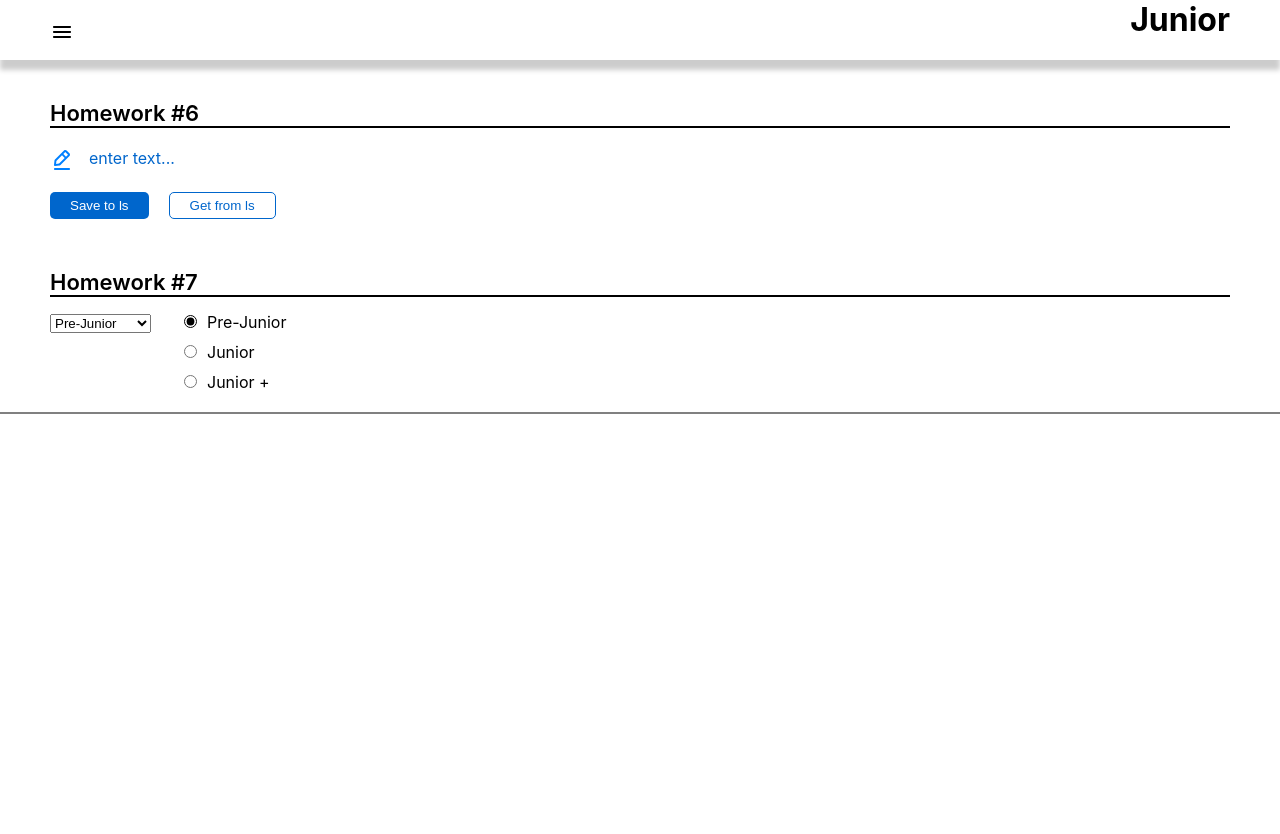
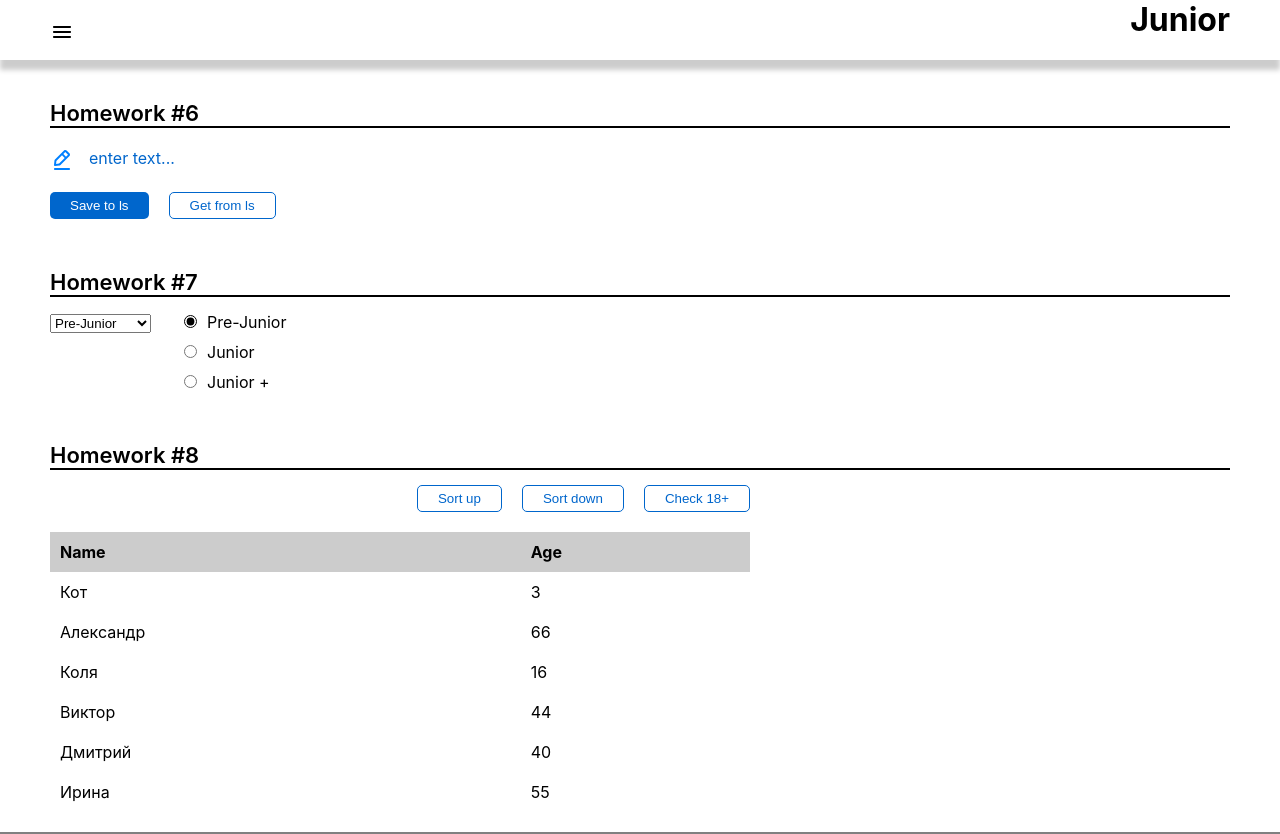
Before and after one commit to vladgrudak/homework-front-main-2, a React (Create React App) app: page /#/junior in a window 1280 px wide. Before the commit the page ends 800 px from the top, so only its background shows below. Built offline with nearby package versions, Linux system fonts and the light colour scheme.

Commit message:
Sprint 3 - Homework 8

```diff
--- a/src/s2-homeworks/hw05/pages/Junior.tsx
+++ b/src/s2-homeworks/hw05/pages/Junior.tsx
@@ -1,7 +1,7 @@
 import React from 'react'
 import HW6 from '../../hw06/HW6'
 import HW7 from '../../hw07/HW7'
-// import HW8 from '../../hw08/HW8'
+import HW8 from '../../hw08/HW8'
 // import HW9 from '../../hw09/HW9'
 
 function Junior() {
@@ -9,7 +9,7 @@ function Junior() {
         <div id={'hw5-page-junior'}>
             <HW6 />
             <HW7 />
-            {/*<HW8 />*/}
+            <HW8 />
             {/*<HW9 />*/}
         </div>
     )
--- a/src/s2-homeworks/hw08/HW8.module.css
+++ b/src/s2-homeworks/hw08/HW8.module.css
@@ -5,15 +5,29 @@
 }
 
 .users {
+    border-collapse: collapse;
+    width: 700px;
+}
+
+.users td {
+    padding: 10px;
 }
 
 .buttonsContainer {
+    width: 700px;
+    display: flex;
+    flex-direction: row;
+    gap: 20px;
+    margin-bottom: 20px;
+    justify-content: end;
 }
 
 .container {
 }
 
 .thead {
+    background-color: #cccccc;
+    font-weight: bold;
 }
 
 .nameCol {
--- a/src/s2-homeworks/hw08/User.tsx
+++ b/src/s2-homeworks/hw08/User.tsx
@@ -11,11 +11,11 @@ const User: React.FC<UserPropsType> = ({ u }) => {
     return (
         <tr id={'hw8-user-' + u._id + '-' + u.age} className={s.item}>
             <td id={'hw8-user-name-' + u._id} className={s.nameCol}>
-                {/*отобразить имя*/}
+                {u.name}
 
             </td>
             <td id={'hw8-user-age-' + u._id}>
-                {/*отобразить возраст*/}
+                {u.age}
 
             </td>
         </tr>
--- a/src/s2-homeworks/hw08/bll/homeWorkReducer.ts
+++ b/src/s2-homeworks/hw08/bll/homeWorkReducer.ts
@@ -4,15 +4,19 @@ type ActionType =
     | { type: 'sort'; payload: 'up' | 'down' }
     | { type: 'check'; payload: number }
 
-export const homeWorkReducer = (state: any, action: any): any => { // need to fix any
+export const homeWorkReducer = (state: UserType[], action: ActionType): any => { // need to fix any
     switch (action.type) {
         case 'sort': { // by name
-
-            return state // need to fix
+            if (action.payload === 'up') {
+                return [...state].sort((p1, p2) => p1.name.localeCompare(p2.name))
+            } else if (action.payload === 'down') {
+                return [...state].sort((p1, p2) => p2.name.localeCompare(p1.name))
+            }
+            return state
         }
         case 'check': {
-
-            return state // need to fix
+            const sortAge = action.payload
+            return state.filter(person => person.age >= sortAge)
         }
         default:
             return state
```
